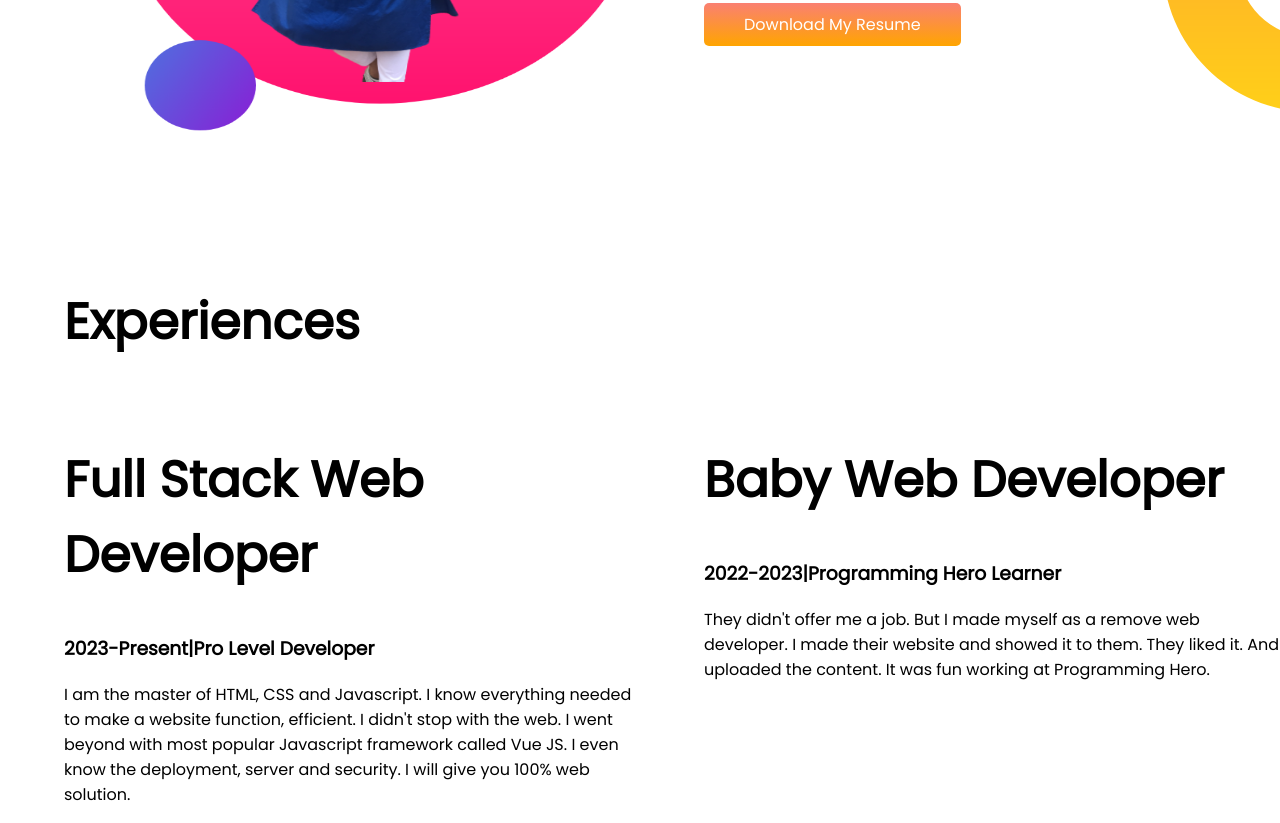
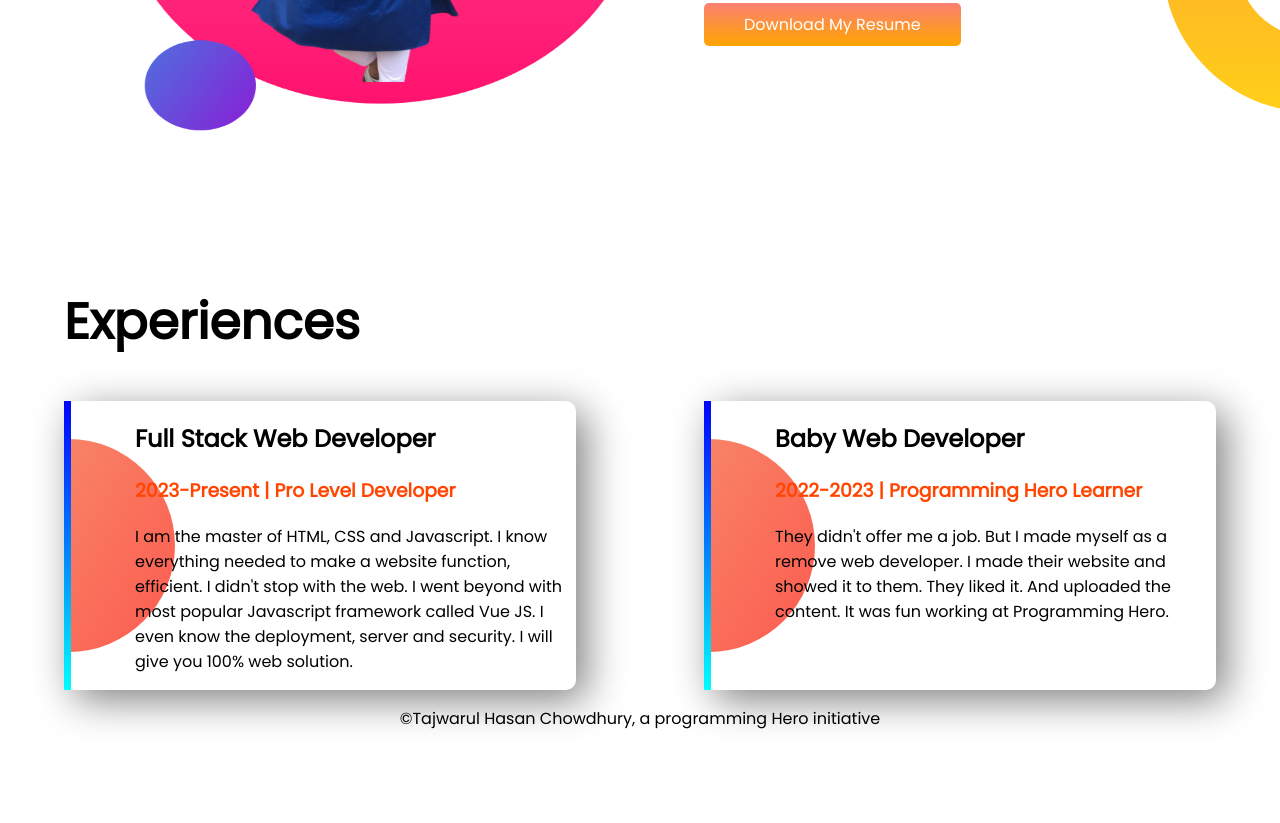
Before and after one commit to tajwarul23/develooer-portfolio, a plain HTML site: page index.html in a window 1280 px wide. Shown: the part 896-1719 px from the top of the page. After the commit the page ends 1643 px from the top, so only its background shows below. Drawn offline with Linux system fonts and the light colour scheme.

Commit message:
portfolio-done

```diff
--- a/index.html
+++ b/index.html
@@ -55,21 +55,29 @@
     <section class="experience-area">
         <h1 class="half-width">Experiences</h1>
         <div class="flexable-container">
-    <div class="half-width">
-        <h1>Full Stack Web Developer</h1>
-        <h3>2023-Present|Pro Level Developer</h3>
-        <p>I am the master of HTML, CSS and Javascript. I know everything needed to make a website function, efficient. I didn't stop with the web. I went beyond with most popular Javascript framework called Vue JS. I even know the deployment, server and security. I will give you 100% web solution.</p>
+            <div class="exp-item" id="full-border">
+                <h2 >Full Stack Web Developer</h2>
+                <h3 class="orange-color">2023-Present | Pro Level Developer</h3>
+                <p>I am the master of HTML, CSS and Javascript. I know everything needed to make a website function,
+                    efficient. I didn't stop with the web. I went beyond with most popular Javascript framework called
+                    Vue JS. I even know the deployment, server and security. I will give you 100% web solution.</p>
             </div>
 
-        <div class="half-width">
-        <H1>Baby Web Developer</H1>
-        <h3>2022-2023|Programming Hero Learner</h3>
-        <p>They didn't offer me a job. But I made myself as a remove web developer. I made their website and showed it to them. They liked it. And uploaded the content. It was fun working at Programming Hero.</p>
+            <div class="exp-item" id="baby-border">
+                <H2 >Baby Web Developer</H2>
+                <h3 class="orange-color">2022-2023 | Programming Hero Learner</h3>
+                <p>They didn't offer me a job. But I made myself as a remove web developer. I made their website and
+                    showed it to them. They liked it. And uploaded the content. It was fun working at Programming Hero.
+                </p>
             </div>
 
         </div>
 
     </section>
+<footer>
+    <p>©Tajwarul Hasan Chowdhury, a programming Hero initiative</p>
+</footer>
+
 </body>
 
 </html>
--- a/style.css
+++ b/style.css
@@ -40,3 +40,30 @@ h1{
     background-repeat: no-repeat;
     background-position: right;
 }
+.exp-item{
+    width: 40%;
+    padding-left: 5%;
+    box-shadow: 10px 10px 40px gray;
+margin-left: 5%;
+margin-right: 5%;
+border-radius: 10px;
+background-image: url(images/exp-bg.png);
+background-repeat: no-repeat;
+background-position: left;
+
+
+}
+#full-border{
+    border-image: linear-gradient(blue,cyan);
+    border-image-slice: 1;
+    border-left: 7px solid;
+
+}
+#baby-border{
+    border-image: linear-gradient(blue,cyan);
+    border-image-slice: 1;
+    border-left: 7px solid;
+}
+footer p{
+    text-align: center;
+}
```
Also changed, not shown: images/IMG-20211214-WA0003-removebg-preview.png (deleted), images/IMG_0280-removebg-preview.png (deleted), images/IMG_20210310_120502-removebg-preview.png (deleted), images/IMG_8820-removebg-preview.png (deleted), images/LRM_EXPORT_111941709751941_20190805_020933683__1_-removebg-preview.png (deleted), showOff/IMG-20211110-WA0003.jpg (deleted), showOff/IMG-20211110-WA0004.jpg (deleted), showOff/IMG-20211214-WA0003.jpg (deleted), showOff/IMG_20210310_120502.jpg (deleted), showOff/IMG_20220101_165358.jpg (deleted), 5 other files. Lines whose indentation alone changed are shown as unchanged.
